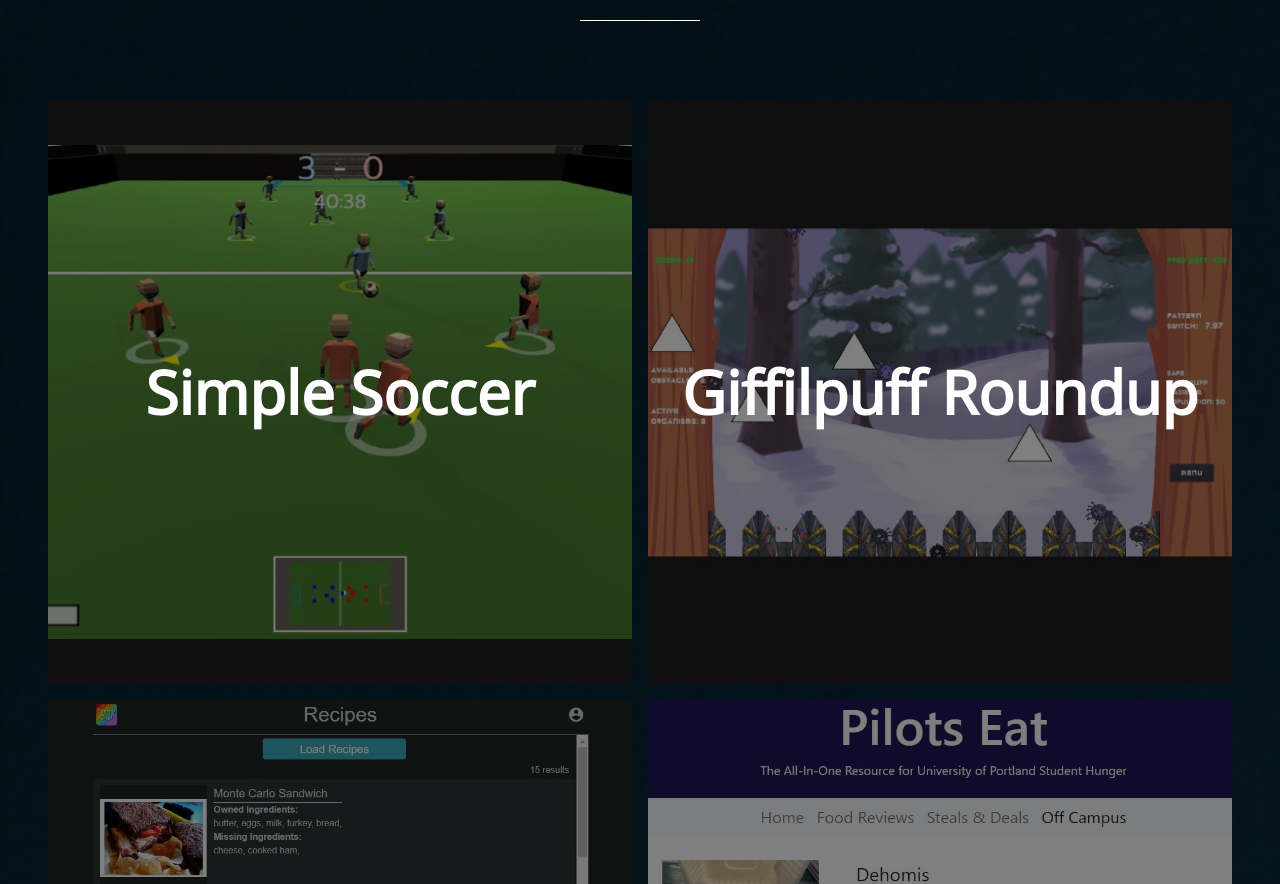
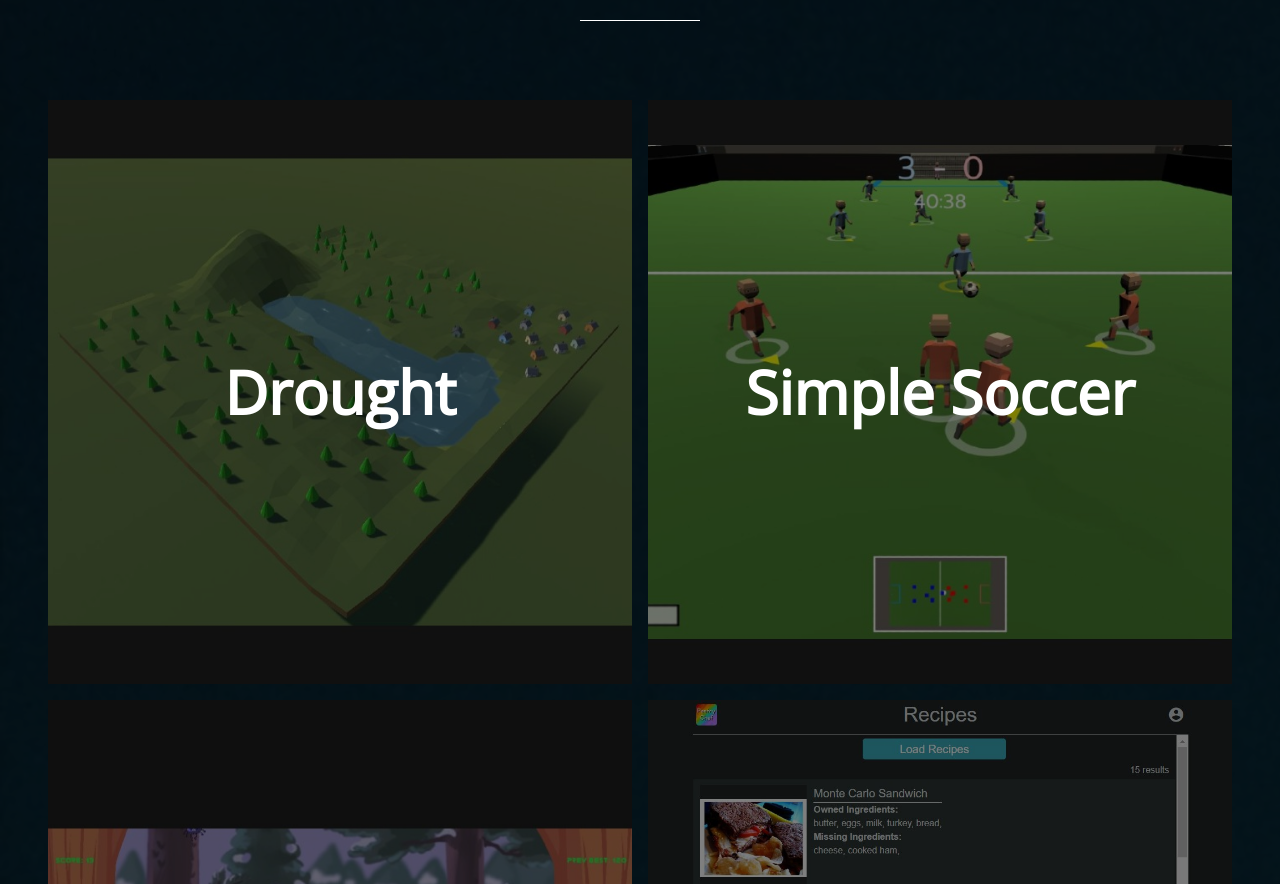
Before and after one commit to TreyDettmer/portfolio, an Angular app: page / in a window 1280 px wide. Shown: the part 442-1326 px from the top of the page. Built offline with nearby package versions, Linux system fonts and the light colour scheme.

Commit message:
added LudumDare52 Drought Project

```diff
--- a/src/app/app.component.html
+++ b/src/app/app.component.html
@@ -31,6 +31,14 @@
 <section class="my-work">
   <h2 class = "section-title">My Work</h2>
   <div class="portfolio">
+
+      <a href="https://github.com/TreyDettmer/LudumDare52" class="portfolio__item__link">
+        <img src="assets/img/DroughtProjectImage.JPG" class="portfolio__img" alt="">
+        <div class="portfolio__item__title__overlay">
+          <div class="portfolio__item__title"><h2>Drought</h2></div>
+          <p class="portfolio__item__desc">A game created in 48 hours for the 52nd Ludum Dare Game Jam. Made using the Unity Engine.</p>
+        </div>
+      </a>
 
       <a href="https://github.com/TreyDettmer/SoccerGame" class="portfolio__item__link">
         <img src="assets/img/SimpleSoccerProjectImage.jpg" class="portfolio__img" alt="">
```
Also changed, not shown: src/assets/img/DroughtProjectImage.JPG (added), 4 other files (tests, documents, lock files or other folders).
